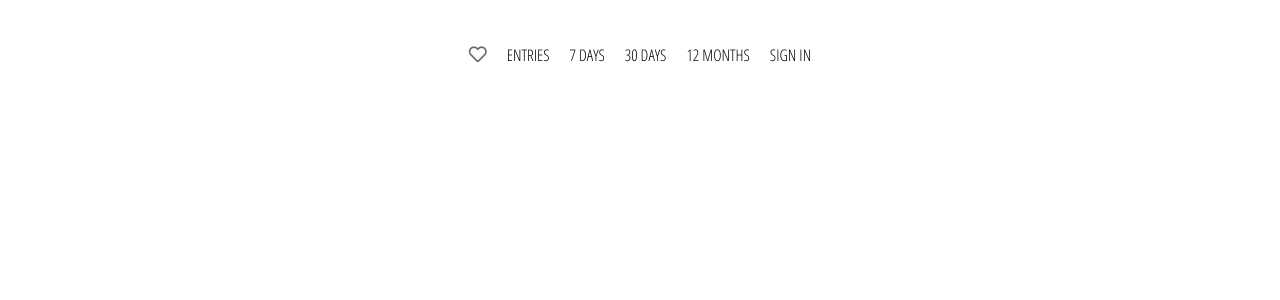
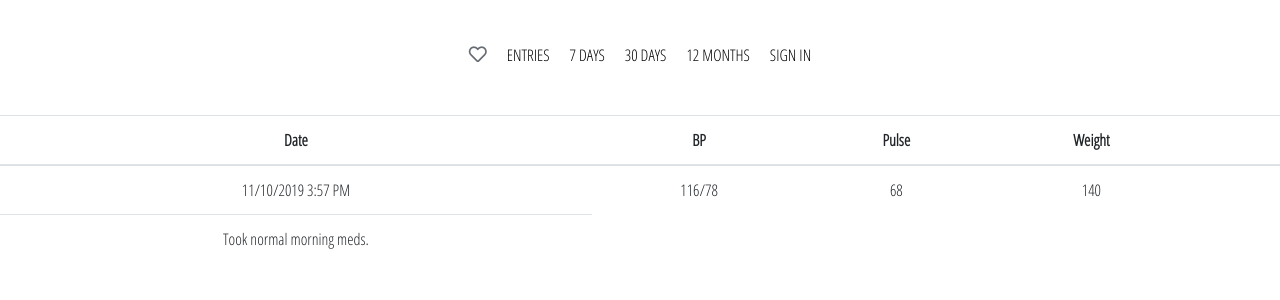
Before and after one commit to jasoncollum/bpm-r, a React (Create React App) app: page /entries in a window 1280 px wide. Shown: the top 300 px of the page. Built offline with nearby package versions, Linux system fonts and the light colour scheme; no server answers.

Commit message:
initial entry component setup

```diff
--- a/package.json
+++ b/package.json
@@ -3,13 +3,17 @@
   "version": "0.1.0",
   "private": true,
   "dependencies": {
+    "bootstrap": "^4.3.1",
     "firebase": "^7.2.3",
     "node-sass": "^4.13.0",
     "react": "^16.11.0",
     "react-dom": "^16.11.0",
+    "react-popper": "^1.3.6",
     "react-redux": "^7.1.3",
     "react-router-dom": "^5.1.2",
     "react-scripts": "3.2.0",
+    "react-transition-group": "^4.3.0",
+    "reactstrap": "^8.1.1",
     "redux": "^4.0.4",
     "redux-logger": "^3.0.6",
     "redux-persist": "^6.0.0",
--- a/src/App.js
+++ b/src/App.js
@@ -6,6 +6,7 @@ import { createStructuredSelector } from 'reselect';
 import Header from './components/header/header.component';
 
 import HomePage from './pages/homepage/homepage.component';
+import Entries from './components/entries/entries.component';
 import SignIn from './components/sign-in/sign-in.component';
 import SignUp from './components/sign-up/sign-up.component';
 
@@ -48,6 +49,7 @@ class App extends React.Component {
         <Header />
         <Switch>
           <Route exact path='/' component={HomePage} />
+          <Route exact path='/entries' component={Entries} />
           <Route
             exact path='/signin'
             render={() =>
--- /dev/null
+++ b/src/components/entries/entries.component.jsx
@@ -0,0 +1,36 @@
+import React from 'react';
+import { Table } from 'reactstrap';
+
+import './entries.styles.scss';
+
+const Entries = () => (
+    <div className='entries-container'>
+        <Table>
+            <thead>
+                <tr>
+                    <th>Date</th>
+                    <th>BP</th>
+                    <th>Pulse</th>
+                    <th>Weight</th>
+                    <th></th>
+                </tr>
+            </thead>
+            <tbody>
+                <tr>
+                    <td>11/10/2019 3:57 PM</td>
+                    <td>116/78</td>
+                    <td>68</td>
+                    <td>140</td>
+                    {/* <td><i class='fas fa-pencil-alt'></i></td> */}
+                </tr>
+                <tr>
+                    <td className='table-note'>
+                        Took normal morning meds.
+                    </td>
+                </tr>
+            </tbody>
+        </Table>
+    </div>
+);
+
+export default Entries;
--- a/src/index.js
+++ b/src/index.js
@@ -6,6 +6,7 @@ import { PersistGate } from 'redux-persist/integration/react';
 
 import { store, persistor } from './redux/store';
 
+import 'bootstrap/dist/css/bootstrap.css';
 import './index.css';
 import '@fortawesome/fontawesome-free/css/all.min.css';
 
```
Also changed, not shown: src/components/entries/entries.styles.scss (added), 1 other file (tests, documents, lock files or other folders).
